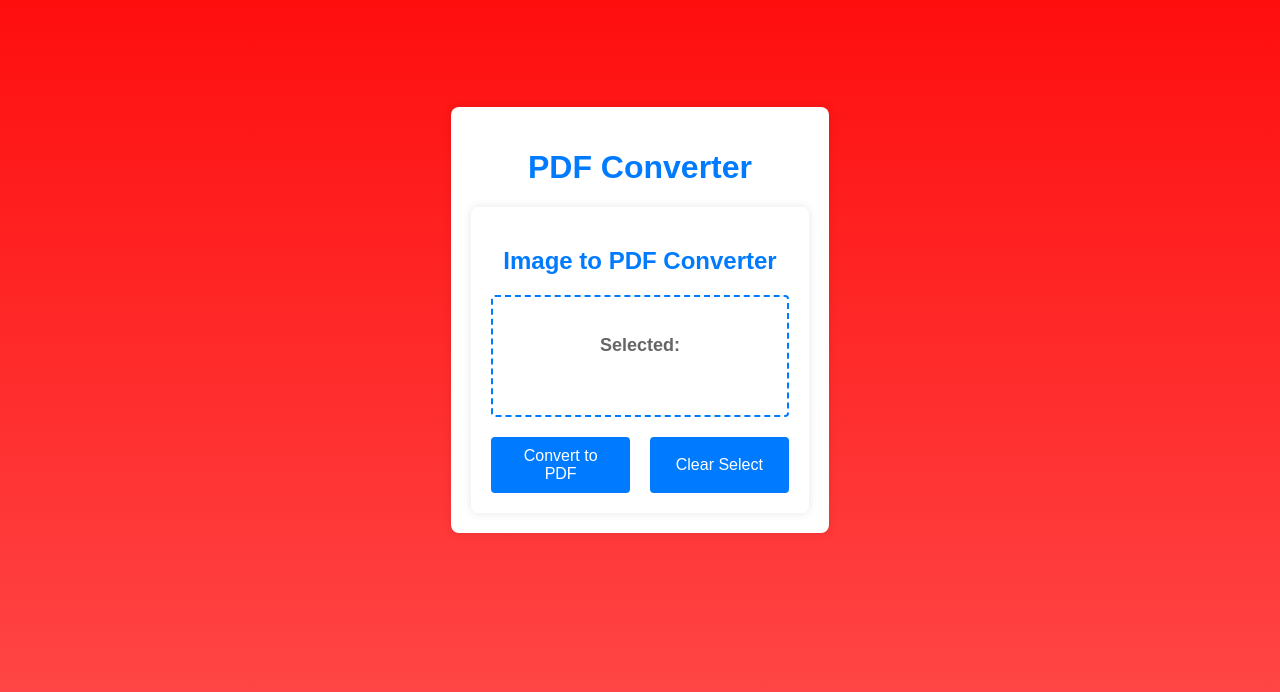
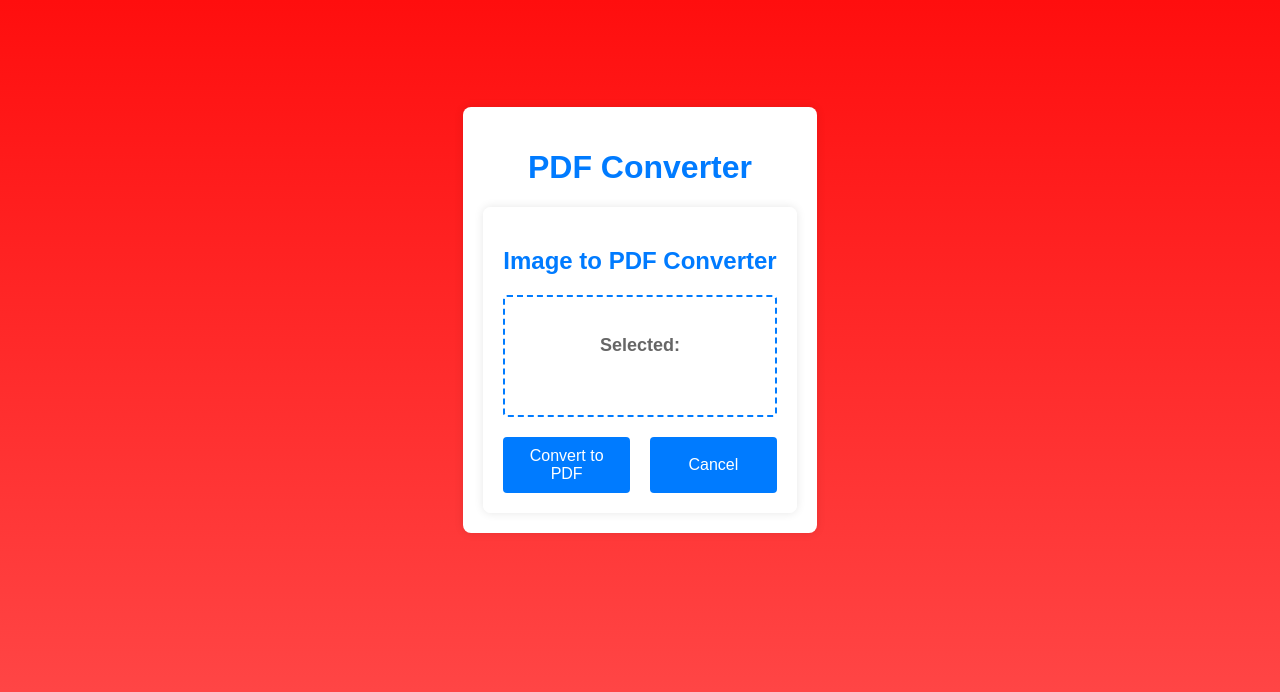
Before and after one commit to bloodwarriorr/image-to-pdf, a React (Create React App) app: page / in a window 1280 px wide. Shown: the top 692 px of the page. Built offline with nearby package versions, Linux system fonts and the light colour scheme.

Commit message:
changed accept modal, validation for clearing box

```diff
--- a/src/App.css
+++ b/src/App.css
@@ -1,4 +1,7 @@
-
+.mainContainer{
+  max-height: 500px;
+ margin: 20px;
+}
 
 body {
   font-family: Arial, sans-serif;
@@ -27,6 +30,8 @@ body {
   display: flex;
   flex-direction: column;
   text-align: center;
+  justify-content: center;
+  align-content: center;
 }
 .headlineImage{
   align-self: center;
@@ -59,7 +64,7 @@ h1 {
 }
 
 *::-webkit-scrollbar {
-  width: 12px;
+  width: 7px;
 }
 
 *::-webkit-scrollbar-track {
--- a/src/App.js
+++ b/src/App.js
@@ -4,12 +4,12 @@ import ImageToPDFConverter from './Components/ImageToPDFConverter'
 
 function App() {
   return (
-    <div className="App">
+    <div className="mainContainer">
       <div className="containerApp">
         <h1 className="headlineImage">PDF Converter</h1>
       <ImageToPDFConverter />
       </div>
-    </div>
+      </div>
   );
 }
 
--- a/src/Components/ImageToPDFConverter.css
+++ b/src/Components/ImageToPDFConverter.css
@@ -1,13 +1,25 @@
 .container {
+  display: flex;
     background-color: rgba(255, 255, 255, 0.9);
     padding: 20px;
     border-radius: 8px;
     box-shadow: 0 0 10px rgba(0, 0, 0, 0.1);
-    align-items:center;
+    align-content:center;
    justify-content: center;
+   flex-direction: column;
+
 
   }
   .buttonSection{
+    display: flex;
+    gap: 20px;
+  }
+  .buttonSectionConfirmationDiv{
+    display: flex;
+    gap: 20px;
+    flex-direction: column;
+  }
+  .buttonSectionConfirmationBtns{
     display: flex;
     gap: 20px;
   }
@@ -57,3 +69,36 @@
   .file-input {
     max-width: fit-content;
   }
+  /* Styles for the confirmation modal */
+.confirmation-modal {
+  position: absolute;
+  top: 50%;
+  left: 50%;
+  transform: translate(-50%, -50%);
+  background-color: #fff;
+  padding: 20px;
+  border: 1px solid #ccc;
+  box-shadow: 0 4px 8px rgba(0, 0, 0, 0.2);
+}
+
+/* Styles for the modal overlay (background) */
+.confirmation-modal-overlay {
+  position: fixed;
+  top: 0;
+  left: 0;
+  right: 0;
+  bottom: 0;
+  background-color: rgba(0, 0, 0, 0.5); /* Semi-transparent overlay */
+  display: flex;
+  align-items: center;
+  justify-content: center;
+  z-index: 1000; /* Adjust the z-index as needed */
+}
+
+
+.scrollable-input {
+  max-height: 300px; /* Set a maximum height for the scrollable container */
+  overflow-y: auto; /* Enable vertical scrolling if content overflows the container */
+  /* Add any other styles you want for the scrollable container */
+
+}
--- a/src/Components/ImageToPDFConverter.js
+++ b/src/Components/ImageToPDFConverter.js
@@ -3,8 +3,13 @@ import { PDFDocument } from 'pdf-lib';
 import { useDropzone } from 'react-dropzone';
 import { saveAs } from 'file-saver';
 import './ImageToPDFConverter.css';
+import Modal from 'react-modal';
+Modal.setAppElement('#root');
 function ImageToPDFConverter() {
   const [imageFiles, setImageFiles] = useState([]);
+  const [isConfirmationModalOpen, setIsConfirmationModalOpen] = useState(false);
+
+
 
   const onDrop = (acceptedFiles) => {
     if (acceptedFiles.length > 0) {
@@ -12,12 +17,28 @@ function ImageToPDFConverter() {
     }
   };
 
-  const convertToPDF = async () => {
+  const handleConvertClick = () => {
     if (!imageFiles.length>0) {
       alert('Please upload at least one image.');
       return;
     }
 
+    // Open the confirmation modal
+    setIsConfirmationModalOpen(true);
+  };
+
+  const handleCancel = (order) => {
+    // Close the confirmation modal
+    if (order==='CancelAndRemainInput') {
+
+      setIsConfirmationModalOpen(false);
+    }
+    else if(order==="CancelAndDeleteInput"){
+      setIsConfirmationModalOpen(false);
+      setImageFiles([]);
+    }
+  }
+  const convertToPDF = async () => {
       const pdfDoc = await PDFDocument.create();
       for (const imageFile of imageFiles) {
       const imageBytes = await fetch(URL.createObjectURL(imageFile)).then((res) =>
@@ -32,21 +53,18 @@ function ImageToPDFConverter() {
         width,
         height,
       });
-    }
-      const userConfirmed = window.confirm(
-          'Do you want to proceed and download the PDF?'
-          );
            //   const url = URL.createObjectURL(blob);
           //   window.open(url);
-          if (userConfirmed) {
+
             const pdfBytes = await pdfDoc.save();
             const blob = new Blob([pdfBytes], { type: 'application/pdf' });
             saveAs(blob, 'myImage.pdf');
+
+        setImageFiles([]);
+        setIsConfirmationModalOpen(false);
+
     }
-      setImageFiles([]);
-
-  };
-
+  }
   const { getRootProps, getInputProps } = useDropzone({
     onDrop,
     accept: 'image/*', // Accept all image types
@@ -57,17 +75,36 @@ function ImageToPDFConverter() {
     <div className="container">
       <h2>Image to PDF Converter</h2>
       <div  {...getRootProps()} style={{ cursor: 'pointer' }} className="drop-zone">
-        <input {...getInputProps()} />
+        <input  {...getInputProps()} />
         {imageFiles ? (
-          <p style={{wordBreak:'break-word'}}><b>Selected:</b><br></br><br></br> {imageFiles.map((img,index)=><span>{index+1+') '}{img.name}<br></br><br></br></span>)}</p>
+          <p className="scrollable-input" style={{wordBreak:'break-word'}}><b>Selected:</b><br></br><br></br> {imageFiles.map((img,index)=><span>{index+1+') '}{img.name}<br></br><br></br></span>)}</p>
         ) : (
           <p>Drag 'n' drop an image file here, or click to select one</p>
         )}
       </div>
       <div className="buttonSection">
-      <button className='button' onClick={convertToPDF}>Convert to PDF</button>
-      <button className='button' onClick={()=>setImageFiles([])}>Clear Select</button>
+      <button className="button" onClick={handleConvertClick}>
+        Convert to PDF
+      </button>
+      <button className="button" onClick={()=>handleCancel("CancelAndDeleteInput")}>
+       Cancel
+      </button>
       </div>
+      <Modal
+        isOpen={isConfirmationModalOpen}
+        onRequestClose={handleCancel}
+        contentLabel="Confirmation Modal"
+        className="confirmation-modal"
+        overlayClassName="confirmation-modal-overlay"
+      >
+        <div className="buttonSectionConfirmationDiv">
+        <p>Do you want to proceed and download the PDF?</p>
+        <div className="buttonSectionConfirmationBtns">
+        <button className="button" onClick={convertToPDF}>Yes</button>
+        <button className="button" onClick={()=>handleCancel("CancelAndRemainInput")}>No</button>
+        </div>
+        </div>
+      </Modal>
     </div>
   );
 }
```
Lines whose indentation alone changed are shown as unchanged.
